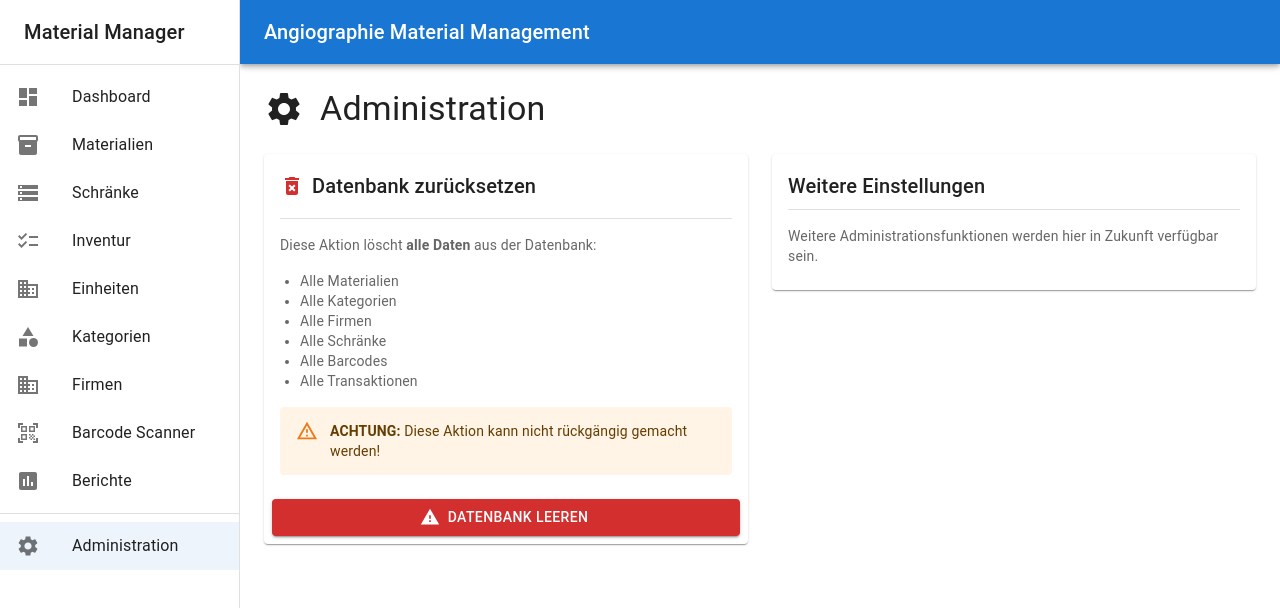
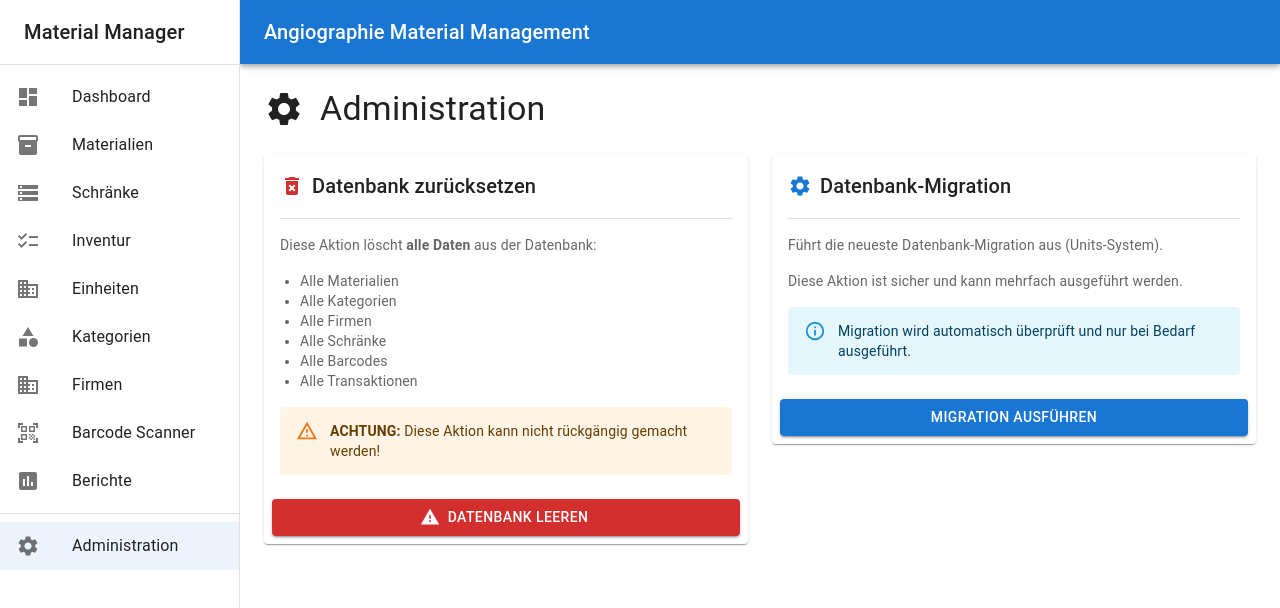
Before and after one commit to andreasknopke/MaterialManager, a React (Create React App) app in the folder frontend/: page /admin in a window 1280 px wide. Shown: the top 608 px of the page. Built offline with nearby package versions, Linux system fonts and the light colour scheme.

Commit message:
Add migration button to admin page for easy one-click database migration

```diff
--- a/frontend/src/pages/Admin.tsx
+++ b/frontend/src/pages/Admin.tsx
@@ -136,14 +136,45 @@ const Admin: React.FC = () => {
         <Grid item xs={12} md={6}>
           <Card>
             <CardContent>
-              <Typography variant="h6" gutterBottom>
-                Weitere Einstellungen
+              <Box display="flex" alignItems="center" gap={1} mb={2}>
+                <SettingsIcon color="primary" />
+                <Typography variant="h6">
+                  Datenbank-Migration
+                </Typography>
+              </Box>
+              <Divider sx={{ mb: 2 }} />
+              <Typography variant="body2" color="text.secondary" paragraph>
+                Führt die neueste Datenbank-Migration aus (Units-System).
               </Typography>
-              <Divider sx={{ mb: 2 }} />
               <Typography variant="body2" color="text.secondary">
-                Weitere Administrationsfunktionen werden hier in Zukunft verfügbar sein.
+                Diese Aktion ist sicher und kann mehrfach ausgeführt werden.
               </Typography>
+              <Alert severity="info" sx={{ mt: 2 }}>
+                Migration wird automatisch überprüft und nur bei Bedarf ausgeführt.
+              </Alert>
             </CardContent>
+            <CardActions>
+              <Button
+                variant="contained"
+                color="primary"
+                onClick={async () => {
+                  try {
+                    setLoading(true);
+                    await axios.post('/api/admin/run-migration');
+                    setSuccess('Migration erfolgreich ausgeführt!');
+                    setTimeout(() => setSuccess(null), 3000);
+                  } catch (err: any) {
+                    setError(err.response?.data?.error || 'Migration fehlgeschlagen');
+                  } finally {
+                    setLoading(false);
+                  }
+                }}
+                fullWidth
+                disabled={loading}
+              >
+                {loading ? 'Migration läuft...' : 'Migration ausführen'}
+              </Button>
+            </CardActions>
           </Card>
         </Grid>
       </Grid>
```
